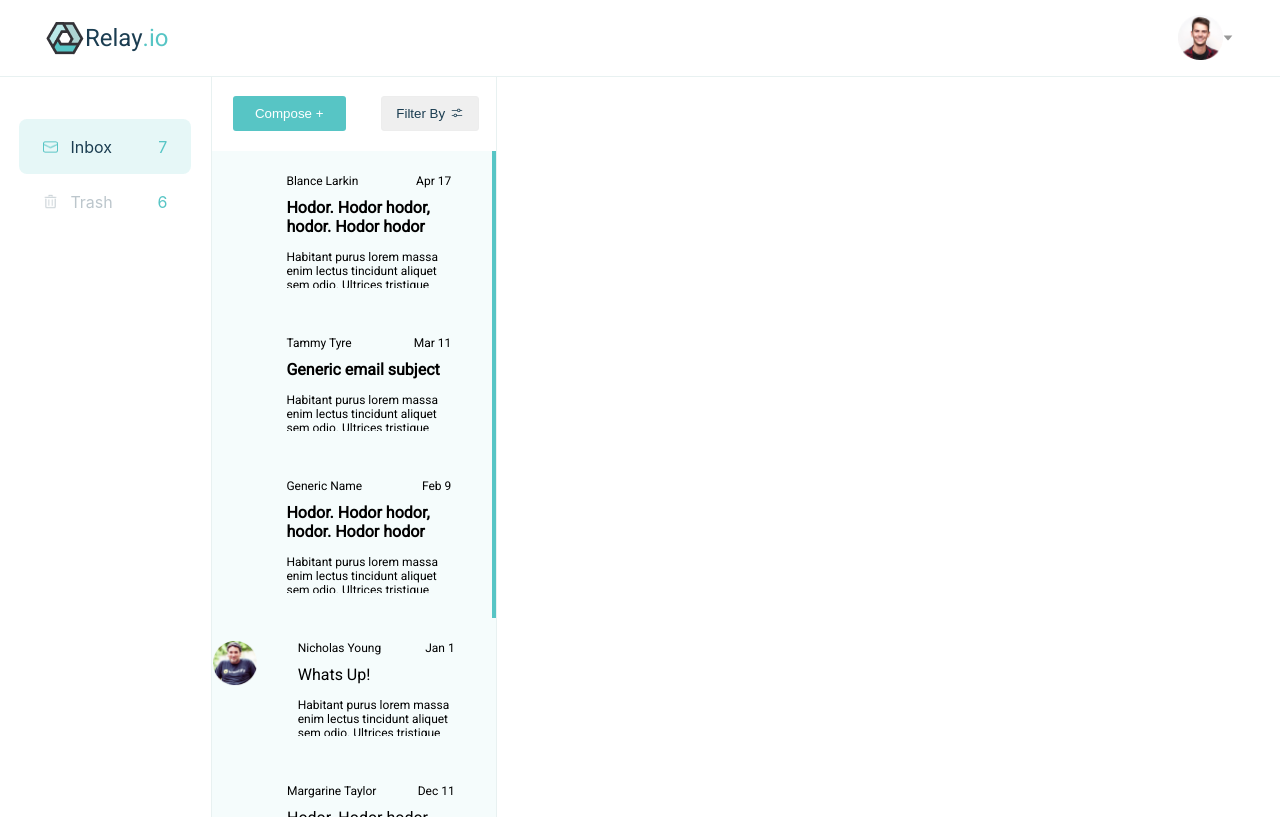
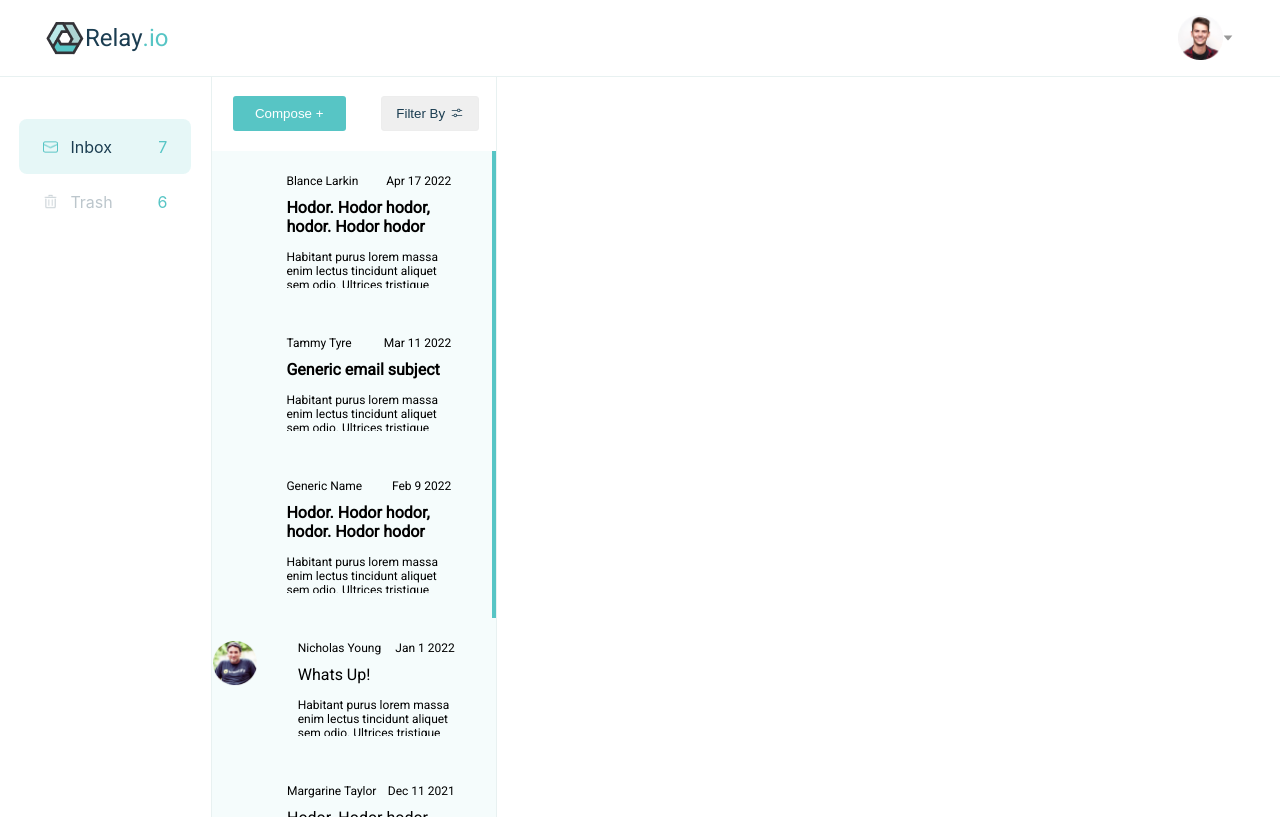
Before and after one commit to wtang98/email-ui, a React (Create React App) app: page / in a window 1280 px wide. Built offline with nearby package versions, Linux system fonts and the light colour scheme.

Commit message:
refactored filters to function fully

```diff
--- a/src/components/main-canvas/email-feed/emailFeed.jsx
+++ b/src/components/main-canvas/email-feed/emailFeed.jsx
@@ -4,7 +4,7 @@ import EmailFeedItem from './emailFeedItem/emailFeedItem'
 import Filters from '../../../assets/icons/filters.png'
 import FilterMenu from './filterMenu/filterMenu'
 
-const EmailFeed = ({emailFeed, handleSortByDate, filterUrgentMail, displayTheEmailToRead}) => {
+const EmailFeed = ({orginalUrgentArray, originalUrgentTrashArray, showingInbox, handleSortByDate, filterUrgentMail, displayTheEmailToRead}) => {
     const [menuState, setMenuState] = useState(false)
 
     return (
@@ -17,9 +17,15 @@ const EmailFeed = ({emailFeed, handleSortByDate, filterUrgentMail, displayTheEma
                 </button>
                 {menuState && <FilterMenu filterUrgentMail={filterUrgentMail} handleSortByDate={handleSortByDate}/>}
             </div>
-            {emailFeed.map((arr, index) => {
-                return <EmailFeedItem index={index} displayTheEmailToRead={displayTheEmailToRead} read={arr.read} urgent={arr.urgent} sender={arr.sender} email={arr.email} subject={arr.subject} message={arr.message} date={arr.date} picture={arr.picture}/>
-            })}
+            {showingInbox ?
+                orginalUrgentArray.map((arr, index) => {
+                    return <EmailFeedItem index={index} displayTheEmailToRead={displayTheEmailToRead} id={arr.id} read={arr.read} urgent={arr.urgent} sender={arr.sender} email={arr.email} subject={arr.subject} message={arr.message} date={arr.date} picture={arr.picture}/>
+                }) :
+                originalUrgentTrashArray.map((arr, index) => {
+                    return <EmailFeedItem index={index} displayTheEmailToRead={displayTheEmailToRead} id={arr.id} read={arr.read} urgent={arr.urgent} sender={arr.sender} email={arr.email} subject={arr.subject} message={arr.message} date={arr.date} picture={arr.picture}/>
+                })
+            }
+            {/* {} */}
         </div>
     )
 }
--- a/src/components/main-canvas/email-feed/emailFeedItem/emailFeedItem.jsx
+++ b/src/components/main-canvas/email-feed/emailFeedItem/emailFeedItem.jsx
@@ -1,7 +1,7 @@
 import React from 'react'
 import './emailFeedItem.scss'
 
-const EmailFeedItem = ({index, displayTheEmailToRead, read, urgent, sender, email, subject, message, date, picture}) => {
+const EmailFeedItem = ({index, displayTheEmailToRead, id, read, urgent, sender, email, subject, message, date, picture}) => {
     const monthArr = ['Jan', 'Feb', 'Mar', 'Apr', 'May', 'Jun', 'Jul', 'Aug', 'Sep', 'Oct', 'Nov', 'Dec']
 
     const getInitials = () => {
@@ -9,7 +9,7 @@ const EmailFeedItem = ({index, displayTheEmailToRead, read, urgent, sender, emai
     }
 
     return (
-        <div className='emailFeedItem' onClick={displayTheEmailToRead(index)}>
+        <div className='emailFeedItem' onClick={()=>(displayTheEmailToRead(id))}>
             <div className="emailFeedItem__right">
                 {picture? <img src={picture} alt="" />: <div>{}</div> }
             </div>
@@ -19,7 +19,7 @@ const EmailFeedItem = ({index, displayTheEmailToRead, read, urgent, sender, emai
                         {sender}
                     </p>
                     <p className="emailFeedItem__left-line1-date">
-                        <p>{`${monthArr[date.getMonth()]} ${date.getDate()}`}</p>
+                        <p>{`${monthArr[date.getMonth()]} ${date.getDate()} ${date.getFullYear()}`}</p>
                     </p>
                 </div>
                 <div className="emailFeedItem__left-line2">
--- a/src/components/main-canvas/main.jsx
+++ b/src/components/main-canvas/main.jsx
@@ -11,67 +11,89 @@ const Main = () => {
     const [showingInbox, setShowingInbox] = useState(true)
     const [inboxArray, setInboxArray] = useState(dummyemail)
     const [trashArray, setTrashArray] = useState(dummyTrash)
+
     const [originalArray, setOriginalArray] = useState(inboxArray)
-    const [showArray, setShowArray] = useState(originalArray)
+    const [orginalUrgentArray, setOrginalUrgentArray] = useState(inboxArray)
+    const [originalTrashArray, setOriginalTrashArray] = useState(trashArray)
+    const [originalUrgentTrashArray, setOriginalUrgentTrashArray] = useState(trashArray)
+
+    // const [showArray, setShowArray] = useState(originalArray)
     // const [filteredArray, setfilteredArray] = useState([])
     const [checked, setChecked] = useState(false)
     const [dateSortedArray, setDateSortedArray] = useState([])
 
-    const showInbox = () => {
-        setShowingInbox(true)
-        setOriginalArray(inboxArray)
-    }
-
-    const showTrash = () => {
-        setShowingInbox(false)
-        setOriginalArray(trashArray)
-    }
-
-    const sortTheArraybyMostRecent = () => {
-        let copy = [...showArray];
-        let sorted = copy.sort(function(a,b){
-            return new Date(b.date) - new Date(a.date);
-        });
-        setDateSortedArray(sorted)
-    }
-    const sortTheArrayByOldest = () => {
-        let copy = [...showArray];
-        let sorted = copy.sort(function(b,a){
-            return new Date(b.date) - new Date(a.date);
-        });
-        setDateSortedArray(sorted)
-    }
-
-    const displayTheEmailToRead = (i) => {
-
-    }
-
-    const filterUrgentMail = () => {
-        console.log(checked)
-        setChecked(!checked)
-    }
-    const filterUrgentMailTwo = () => {
-        console.log(checked)
-        if(checked === true){
-            let copy = [...showArray]
-            let filtered = showArray.filter(arr => arr.urgent === true)
-            setShowArray(filtered)
-        }else{
-            setShowArray(originalArray)
-        }
-    }
-
     const handleSortByDate = (e) => {
-        // console.log(e.target.value)
-        if(e.target.value == '1'){
+        if(e.target.value === '1'){
             sortTheArraybyMostRecent()
-        } if(e.target.value == '2'){
+        } if(e.target.value === '2'){
             sortTheArrayByOldest()
         }
     }
 
-    useEffect(sortTheArraybyMostRecent,[showArray])
-    useEffect(filterUrgentMailTwo,[checked, originalArray])
+    const showInbox = () => {
+        setShowingInbox(true)
+    }
+    const showTrash = () => {
+        setShowingInbox(false)
+    }
+
+    const sortTheArraybyMostRecent = () => {
+        let copyNormal = [...originalArray];
+        let copyTrash = [...originalTrashArray]
+        let sortedNormal = copyNormal.sort((a,b) => {
+            return new Date(b.date) - new Date(a.date);
+        });
+        let sortedTrash = copyTrash.sort((a,b) => {
+            return new Date(b.date) - new Date(a.date);
+        });
+        setOriginalArray(sortedNormal)
+        setOriginalTrashArray(sortedTrash)
+    }
+    const sortTheArrayByOldest = () => {
+        let copyNormal = [...originalArray];
+        let copyTrash = [...originalTrashArray]
+        let sortedNormal = copyNormal.sort((b,a) => {
+            return new Date(b.date) - new Date(a.date);
+        });
+        let sortedTrash = copyTrash.sort((b,a) => {
+            return new Date(b.date) - new Date(a.date);
+        });
+        setOriginalArray(sortedNormal)
+        setOriginalTrashArray(sortedTrash)
+    }
+
+    const [displayEmailMessage, setdisplayEmailMessage] = useState(inboxArray[0])
+    const displayTheEmailToRead = (idNo) => {
+        console.log(idNo)
+        const bothArr = [...trashArray,...inboxArray]
+        for(let i=0; i<bothArr.length;i++){
+            if(bothArr[i].id == idNo){
+                setdisplayEmailMessage(inboxArray[i])
+            }
+        }
+        console.log(displayEmailMessage)
+    }
+
+    const filterUrgentMail = () => {
+        setChecked(!checked)
+    }
+
+    const filterUrgentMailTwo = () => {
+        if(checked === true){
+            let inboxCopy = [...originalArray]
+            let trashCopy = [...originalTrashArray]
+            let filteredEmail = inboxCopy.filter(arr => arr.urgent === true)
+            let filteredTrash = trashCopy.filter(arr => arr.urgent === true)
+            setOrginalUrgentArray(filteredEmail)
+            setOriginalUrgentTrashArray(filteredTrash)
+        }else{
+            setOrginalUrgentArray(originalArray)
+            setOriginalUrgentTrashArray(originalTrashArray)
+        }
+    }
+
+    useEffect(sortTheArraybyMostRecent,[])
+    useEffect(filterUrgentMailTwo,[checked, originalTrashArray, originalUrgentTrashArray])
 
     return (
         <div className='main'>
@@ -79,7 +101,7 @@ const Main = () => {
                 <SideNav showingInbox={showingInbox} inboxArray={inboxArray} trashArray={trashArray} showInbox={showInbox} showTrash={showTrash}/>
             </div>
             <div className="main__emailFeed">
-                <EmailFeed emailFeed={dateSortedArray} handleSortByDate={handleSortByDate} filterUrgentMail={filterUrgentMail} displayTheEmailToRead={displayTheEmailToRead}/>
+                <EmailFeed orginalUrgentArray={orginalUrgentArray} originalUrgentTrashArray={originalUrgentTrashArray} showingInbox={showingInbox} handleSortByDate={handleSortByDate} filterUrgentMail={filterUrgentMail} displayTheEmailToRead={displayTheEmailToRead}/>
             </div>
             <div className="main__emailContent">
                 <EmailContent/>
```
Also changed, not shown: src/assets/dummydata/email.js (+15 -0 lines), src/assets/dummydata/trash.js (+14 -2 lines).
